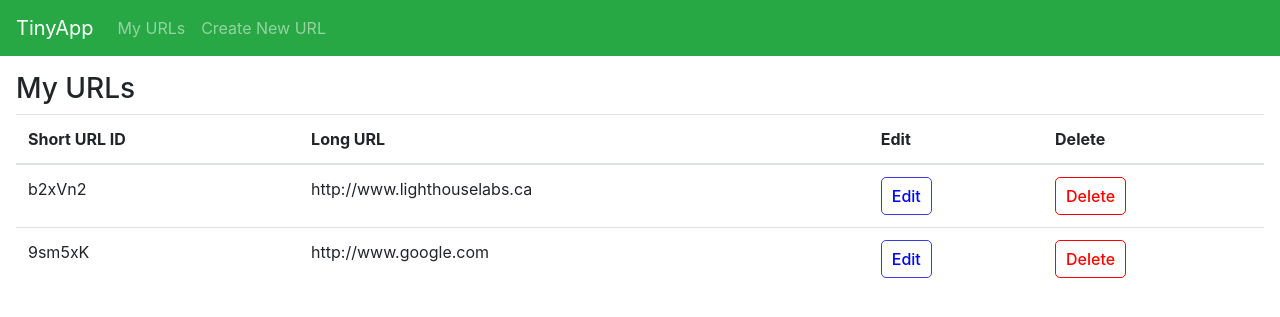
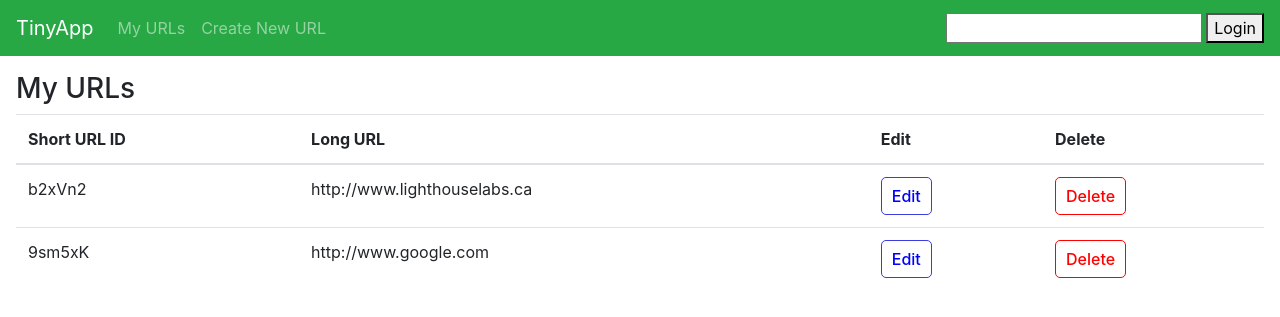
Before and after one commit to Heaven664/tinyapp, a Node server app: page /urls in a window 1280 px wide. Shown: the top 317 px of the page. Run offline with Node 20, Linux system fonts and the light colour scheme; some libraries are stand-ins or nearby versions.

Commit message:
added login form to header

```diff
--- a/views/partials/_header.ejs
+++ b/views/partials/_header.ejs
@@ -18,5 +18,12 @@
         <a class="nav-item nav-link" href="/urls/new">Create New URL</a>
       </div>
     </div>
+    <form action="/login" method="post">
+      <input
+      type="text"
+      name="username"
+      >
+      <button type="submit">Login</button>
+    </form>
   </nav>
 </header>
```
